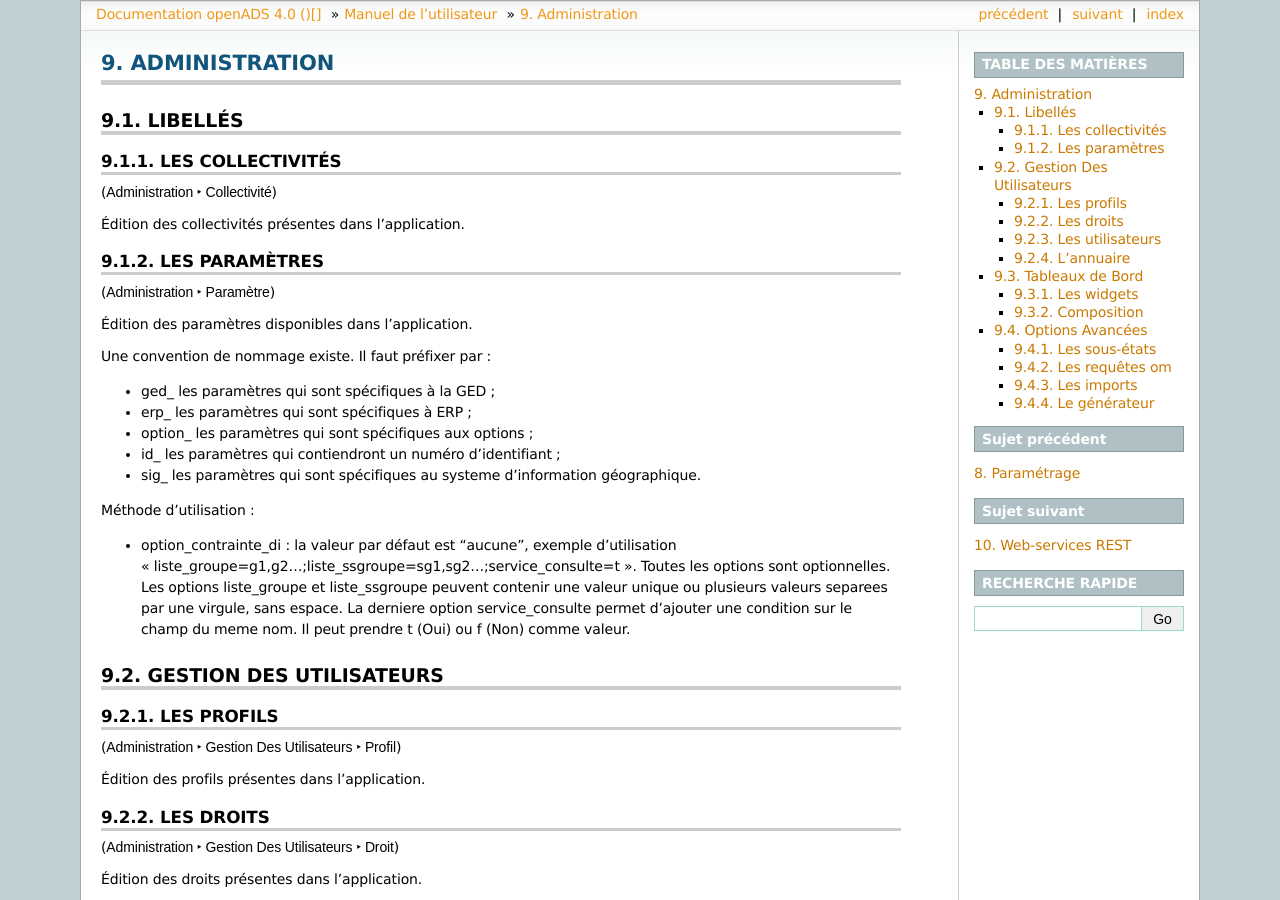
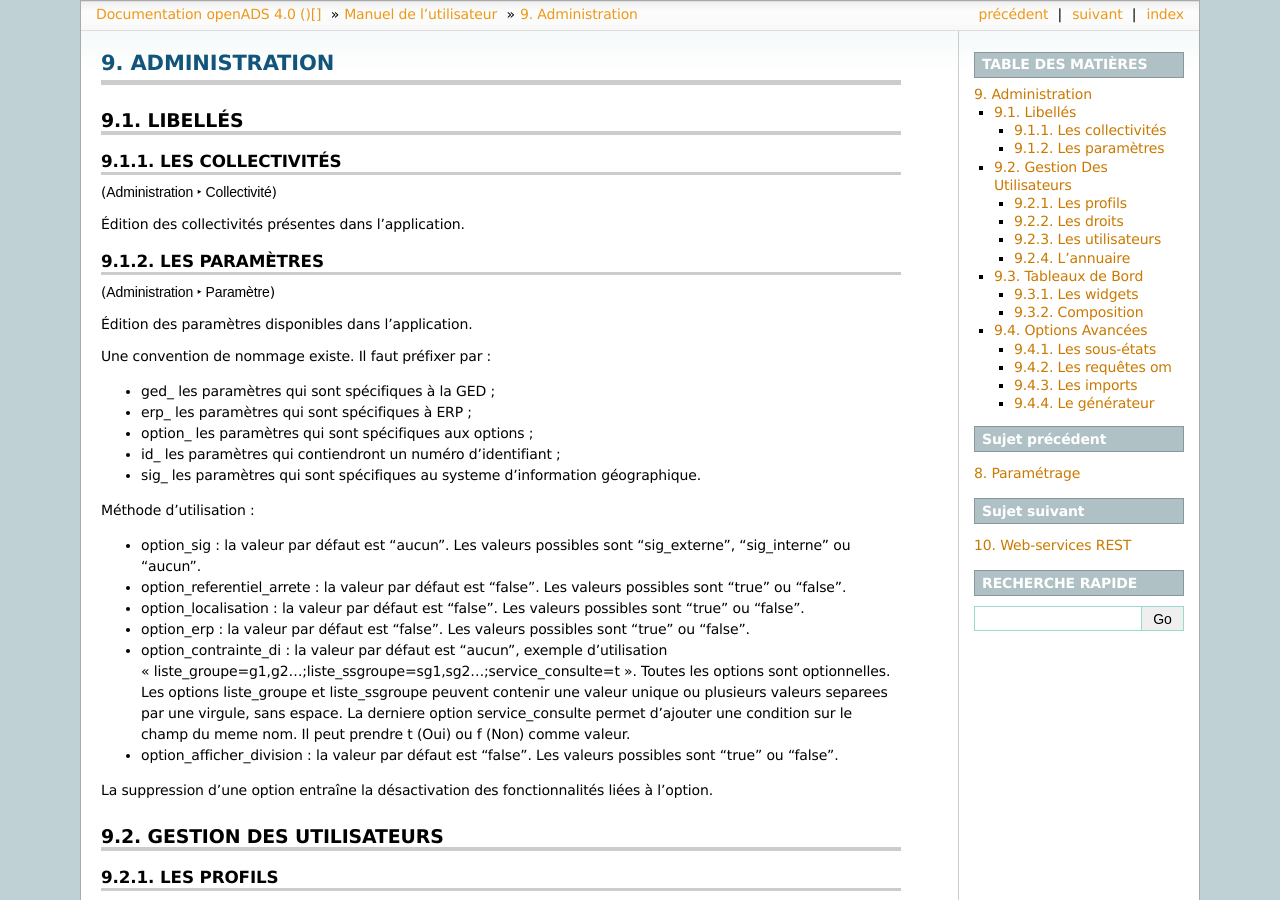
Before and after one commit to mpavaux/openads-documentation, a Sphinx documentation site: the page built from source/manuel_utilisateur/administration.rst, in a window 1280 px wide and 900 px high. Built offline with Sphinx 7.4.7, drawn with Linux system fonts in a browser that asks for light colours.

Commit message:
Mise à jour de la documentation avec ajout de la convention d'assignation de valeur aux options du paramétrage.

```diff
--- a/source/manuel_utilisateur/administration.rst
+++ b/source/manuel_utilisateur/administration.rst
@@ -42,14 +42,26 @@
 
 Méthode d'utilisation :
 
-* option_contrainte_di : la valeur par défaut est 'aucune', exemple
+* option_sig : la valeur par défaut est 'aucun'. Les valeurs possibles sont
+  'sig_externe', 'sig_interne' ou 'aucun'.
+* option_referentiel_arrete : la valeur par défaut est 'false'. Les valeurs
+  possibles sont 'true' ou 'false'.
+* option_localisation : la valeur par défaut est 'false'. Les valeurs possibles
+  sont 'true' ou 'false'.
+* option_erp : la valeur par défaut est 'false'. Les valeurs possibles sont
+  'true' ou 'false'.
+* option_contrainte_di : la valeur par défaut est 'aucun', exemple
   d'utilisation "liste_groupe=g1,g2...;liste_ssgroupe=sg1,sg2...;service_consulte=t".
   Toutes les options sont optionnelles.
-  Les options liste_groupe et liste_ssgroupe peuvent contenir une valeur unique ou
-  plusieurs valeurs separees par une virgule, sans espace.
+  Les options liste_groupe et liste_ssgroupe peuvent contenir une valeur unique
+  ou plusieurs valeurs separees par une virgule, sans espace.
   La derniere option service_consulte permet d'ajouter une condition sur le champ
   du meme nom. Il peut prendre t (Oui) ou f (Non) comme valeur.
+* option_afficher_division : la valeur par défaut est 'false'. Les valeurs
+  possibles sont 'true' ou 'false'.
 
+La suppression d'une option entraîne la désactivation des fonctionnalités liées
+à l'option.
 
 Gestion Des Utilisateurs
 ########################
```
